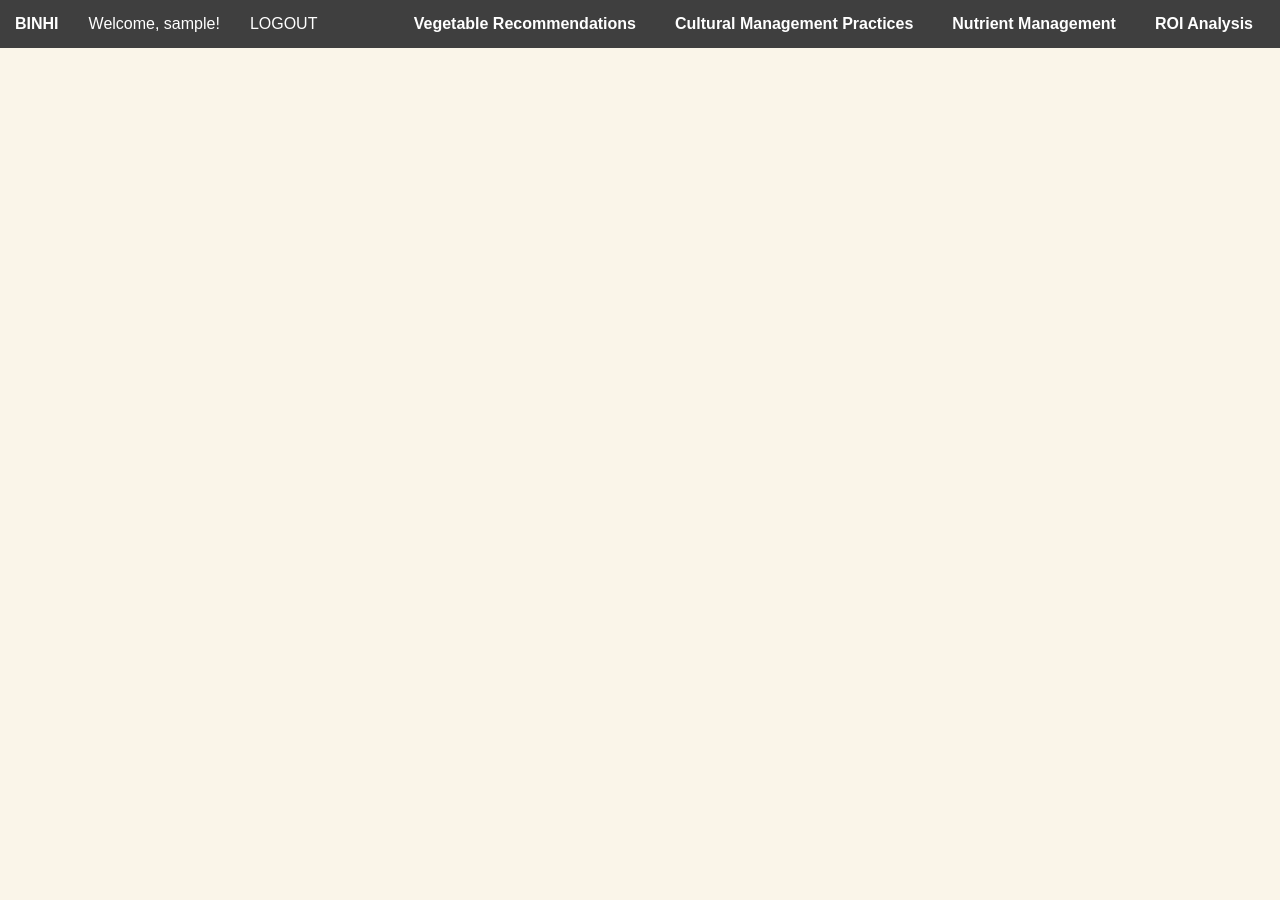
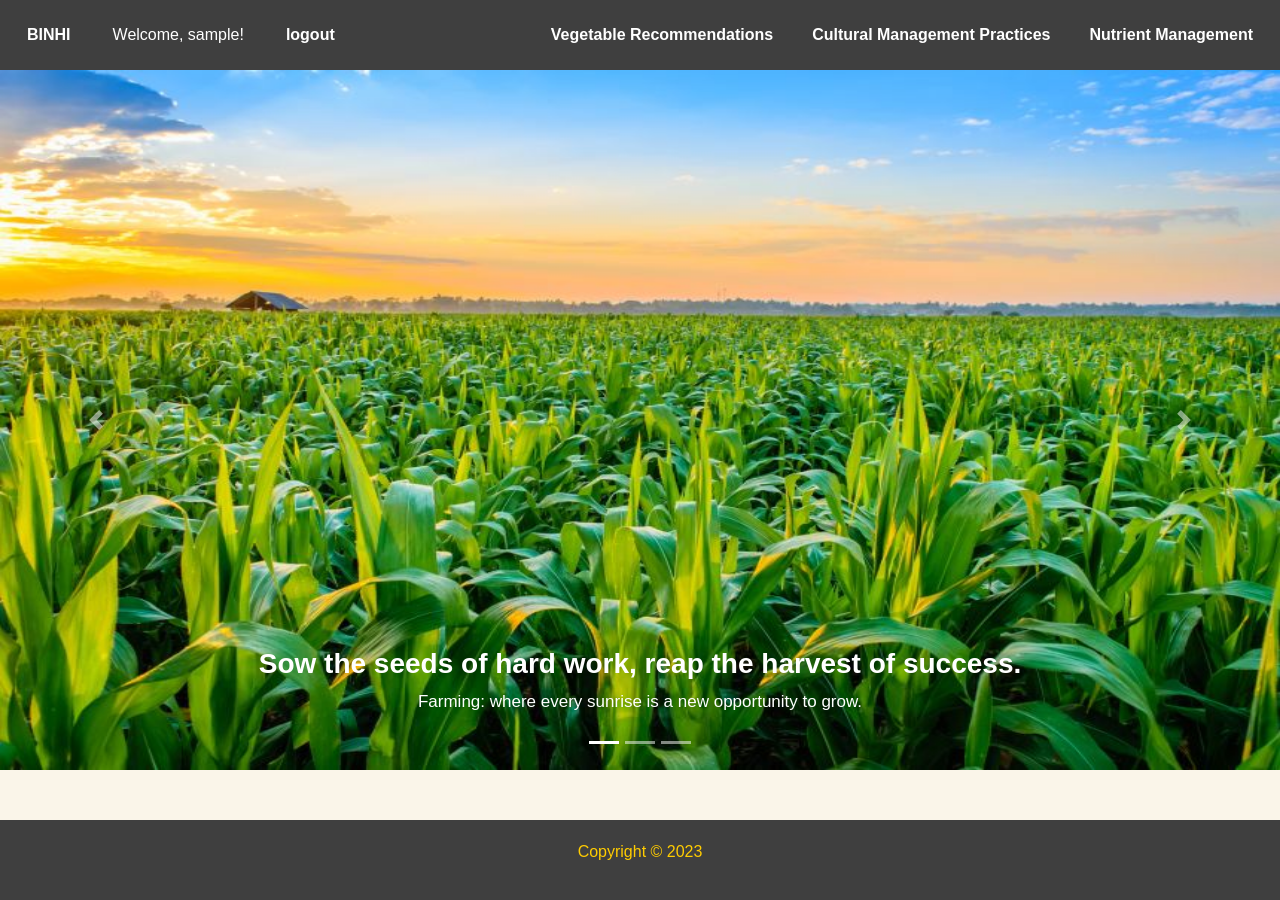
Before and after one commit to GeneDev123/binhi, a Django app: page / in a window 1280 px wide. Before the commit the page ends 48 px from the top, so only its background shows below. Run offline with Django 4.2, Linux system fonts and the light colour scheme; the visitor is signed in with stand-in values (Sample User, id 1).

Commit message:
Updated the frontend, added new links for the styling and url

```diff
--- a/binhi/main/templates/main/base.html
+++ b/binhi/main/templates/main/base.html
@@ -23,7 +23,7 @@
       <div class="header-label-container">
 
         <div class="header-title-container">
-          BINHI
+          <a href="{% url 'home' %}" class="nav-link">BINHI</a>
         </div>
 
         {% if user.is_authenticated %}
@@ -31,7 +31,7 @@
             {% if not user.username == '' %} Welcome, {{ user.username }}! {% else %} Welcome, User!{% endif %}
           </div>
           <div class="logout-container">
-            LOGOUT
+            <a class="nav-link" href="{% url 'logout' %}">logout</a>
           </div>
         {% endif %}
 
@@ -41,14 +41,62 @@
           <li class="nav-item"><a href="{% url 'vegetable_recommendations' %}" class="nav-link">Vegetable Recommendations</a></li>
           <li class="nav-item"><a href="{% url 'cultural_management_practices' %}" class="nav-link">Cultural Management Practices</a></li>
           <li class="nav-item"><a href="{% url 'nutrient_management' %}" class="nav-link">Nutrient Management</a></li>
-          <li class="nav-item"><a href="{% url 'roi_analysis' %}" class="nav-link">ROI Analysis</a></li>
         </ul>
       </nav>
+    </div>
+
+    <div class="corousel-container">
+      <div class="">
+        <div id="myCarousel" class="carousel slide" data-ride="carousel">
+          <ol class="carousel-indicators">
+            <li data-target="#myCarousel" data-slide-to="0" :class="{'active': carouselIndex == 0}"></li>
+            <li data-target="#myCarousel" data-slide-to="1" :class="{'active': carouselIndex == 1}"></li>
+            <li data-target="#myCarousel" data-slide-to="2" :class="{'active': carouselIndex == 2}"></li>
+          </ol>
+          <div class="carousel-inner">
+            <div class="carousel-item" :class="{'active': carouselIndex == 0}">
+              <img src="{% static 'main/assets/crops_1.jpg' %}" class="d-block w-100" alt="Image 1">
+              <div class="carousel-caption">
+                <h3 class="text-lg">Sow the seeds of hard work, reap the harvest of success.</h3>
+                <p class="text-md">Farming: where every sunrise is a new opportunity to grow.</p>
+              </div>
+            </div>
+            <div class="carousel-item" :class="{'active': carouselIndex == 1}">
+              <img src="{% static 'main/assets/crops_2.jpg' %}" class="d-block w-100" alt="Image 2">
+              <div class="carousel-caption">
+                <h3 class="text-lg">Plow through challenges, cultivate dreams.</h3>
+                <p class="text-md">In the garden of life, farmers are the true cultivators of abundance.</p>
+              </div>
+            </div>
+            <div class="carousel-item" :class="{'active': carouselIndex == 2}">
+              <img src="{% static 'main/assets/crops_3.jpg' %}" class="d-block w-100" alt="Image 3">
+              <div class="carousel-caption">
+                <h3 class="text-lg">Plant a dream, watch it grow into reality.</h3>
+                <p class="text-md">Grow with the flow and let your crops glow.</p>
+              </div>
+            </div>
+          </div>
+          <a class="carousel-control-prev" @click="switchCarouselImg('prev')" role="button" data-slide="prev">
+            <span class="carousel-control-prev-icon" aria-hidden="true"></span>
+            <span class="sr-only">Previous</span>
+          </a>
+          <a class="carousel-control-next" @click="switchCarouselImg('next')" role="button" data-slide="next">
+            <span class="carousel-control-next-icon" aria-hidden="true"></span>
+            <span class="sr-only">Next</span>
+          </a>
+        </div>
+      </div>
     </div>
 
     {% block body %}
       This is base template
     {% endblock %}
 
+    <footer>
+      <div class="footer-container">
+        <p>Copyright &copy; 2023</p>
+      </div>
+    </footer>
+
   </div>
 </body>
--- a/binhi/main/templates/main/head.html
+++ b/binhi/main/templates/main/head.html
@@ -13,4 +13,6 @@
 <script type="module" src="{% static 'main/js/Main.js' %}"></script>
 
 <!-- CSS -->
+<link rel="stylesheet" href="https://cdn.jsdelivr.net/npm/bootstrap@4.0.0/dist/css/bootstrap.min.css" integrity="sha384-Gn5384xqQ1aoWXA+058RXPxPg6fy4IWvTNh0E263XmFcJlSAwiGgFAW/dAiS6JXm" crossorigin="anonymous">
 <link rel="stylesheet" href="{% static 'main/css/base.css' %}">
+<link rel="stylesheet" href="{% static 'main/css/carousel_container.css' %}">
--- a/binhi/main/templates/main/home.html
+++ b/binhi/main/templates/main/home.html
@@ -3,5 +3,7 @@
 {% load static %}
 
 {% block body %}
-  [[ message ]]
+  <div id="main-container" class="">
+
+  </div>
 {% endblock %}
```
